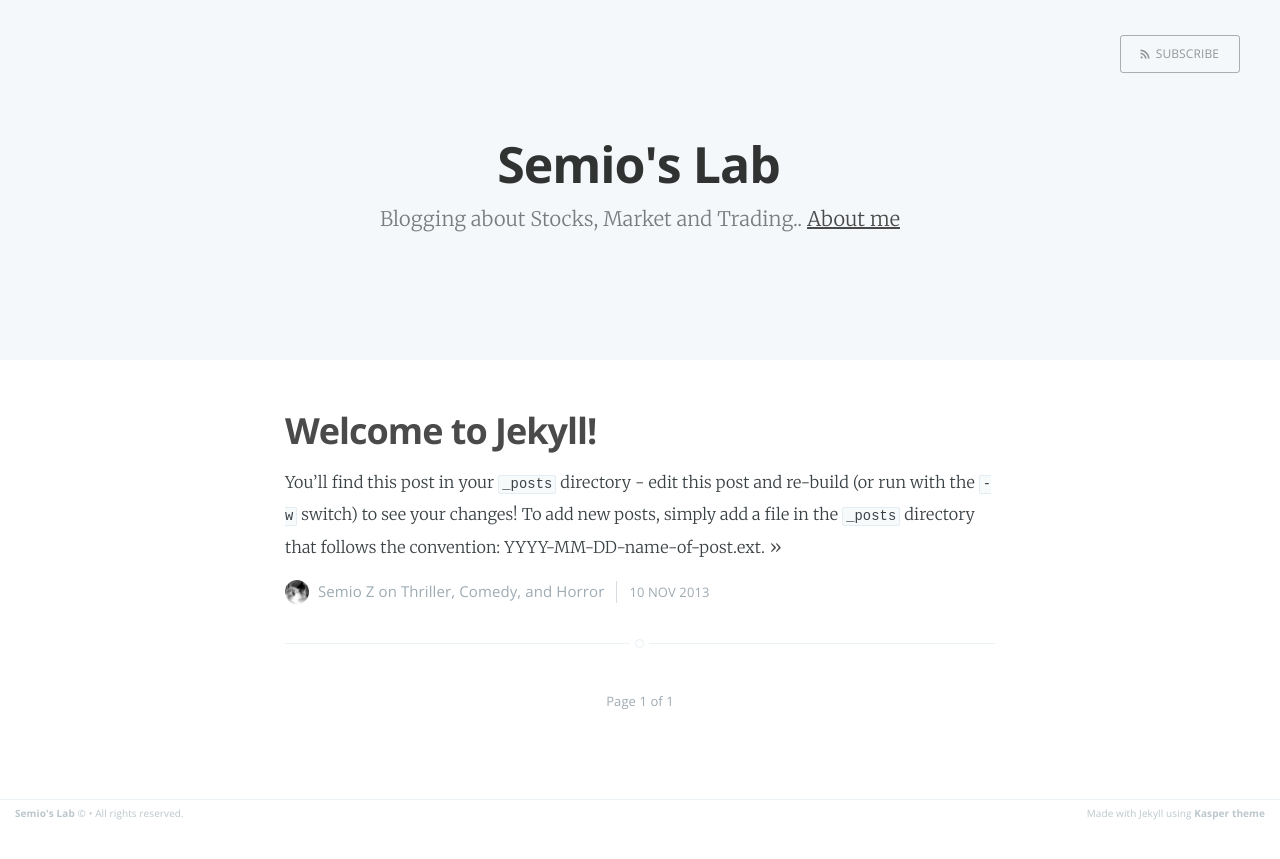
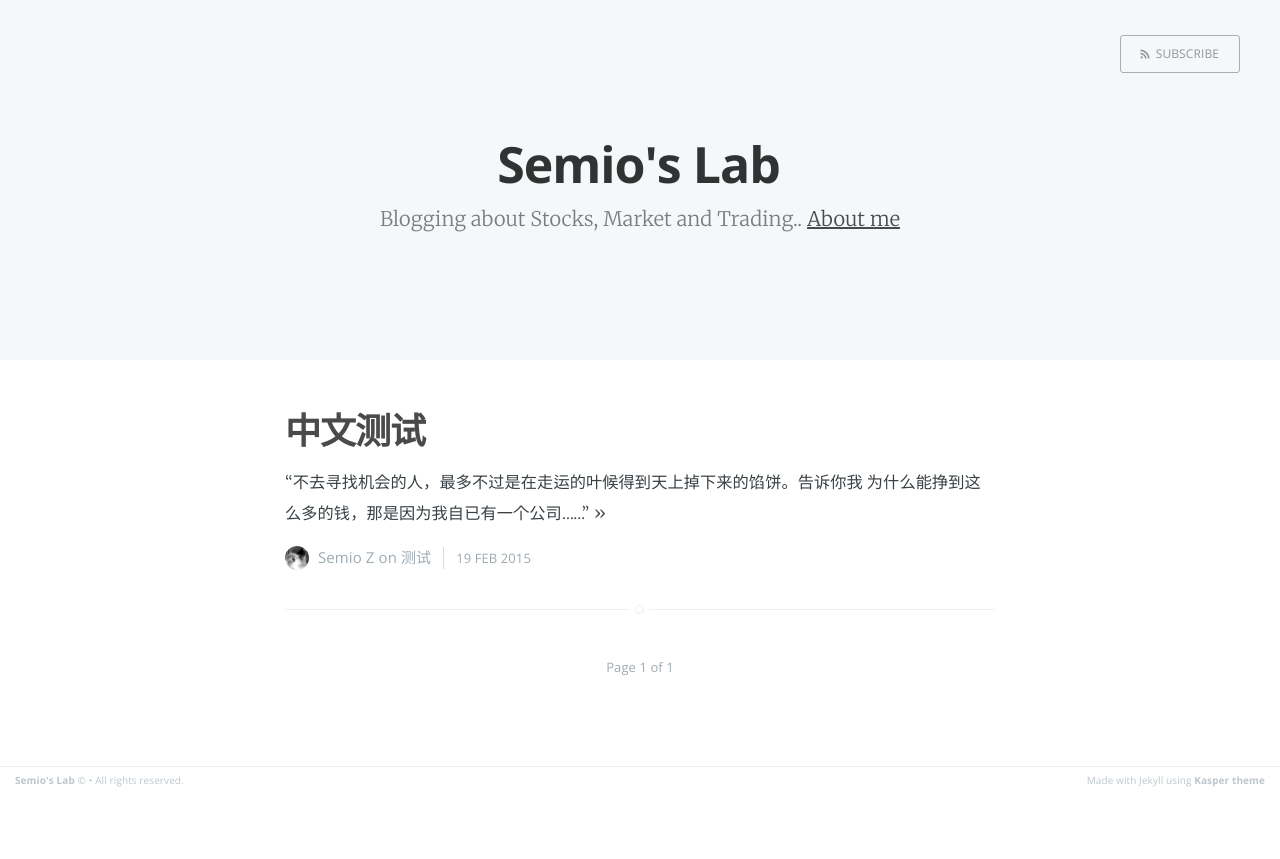
Before and after one commit to semio/semio.github.io, a Jekyll site: the page built from index.html, in a window 1280 px wide. Shown: the top 859 px of the page. Built offline with Jekyll 4.4.1, drawn with Linux system fonts in a browser that asks for light colours; Markdown is read by kramdown in place of the engine named in the settings; the list of posts is cut into pages by our own code.

Commit message:
add some CJK support

```diff
--- a/_posts/2013-11-10-welcome-to-jekyll.markdown
+++ b/_posts/2013-11-10-welcome-to-jekyll.markdown
@@ -3,6 +3,7 @@ layout: post
 title:  "Welcome to Jekyll!"
 date:   2013-11-10 10:18:00
 categories: Thriller Comedy Horror
+published: false
 ---
 
 You'll find this post in your `_posts` directory - edit this post and re-build (or run with the `-w` switch) to see your changes!
--- a/assets/css/screen.css
+++ b/assets/css/screen.css
@@ -176,7 +176,7 @@ html {
 body {
     height: 100%;
     max-height: 100%;
-    font-family: "Merriweather", serif;
+    font-family: "Merriweather", STXihei, "华文细黑", "Microsoft YaHei", "微软雅黑", serif;
     letter-spacing: 0.01rem;
     font-size: 1.8rem;
     line-height: 1.75em;
@@ -202,7 +202,7 @@ h4, h5, h6 {
     color: #2E2E2E;
     line-height: 1.15em;
     margin: 0 0 0.4em 0;
-    font-family: "Open Sans", sans-serif;
+    font-family: "Open Sans", STXihei, "华文细黑", "Microsoft YaHei", "微软雅黑", sans-serif;
 }
 
 h1 {
```
Also changed, not shown: _posts/2015-02-19-CJK-test.md (added, +32 -0 lines), 6 other files.
